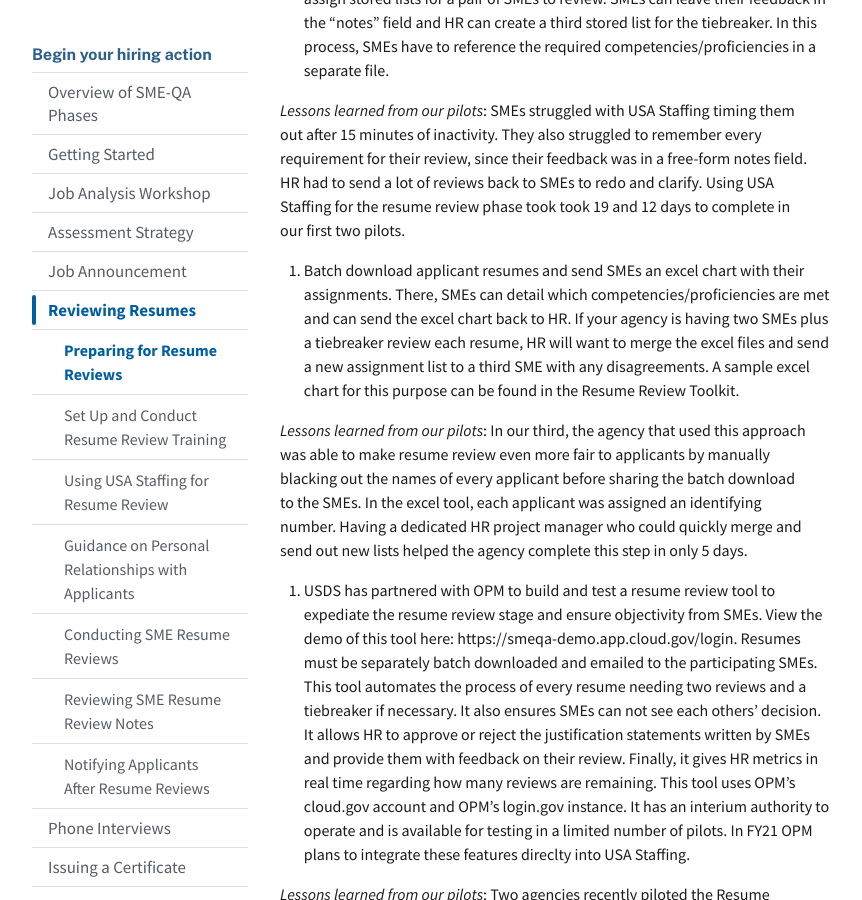
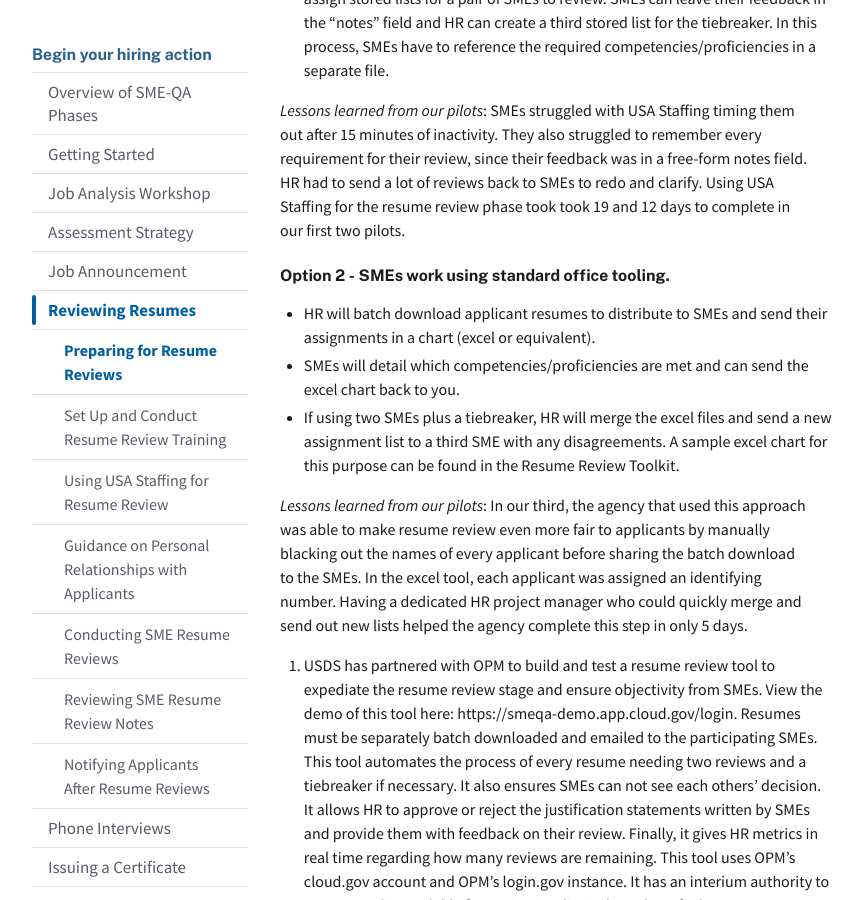
Before and after one commit to usds/SME-QA-Website, a Jekyll site: the page built from pages/phases/reviewing-resumes/prep.md, in a window 1280 px wide and 900 px high, scrolled down 1097 px. Shown: the whole window, without its empty margins (128-990 px from the left). Built offline with Jekyll 4.4.1, drawn with Linux system fonts in a browser that asks for light colours.

Commit message:
Update pages/phases/reviewing-resumes/prep.md
Co-authored-by: Will Slack <wslack@users.noreply.github.com>

```diff
--- a/pages/phases/reviewing-resumes/prep.md
+++ b/pages/phases/reviewing-resumes/prep.md
@@ -29,7 +29,10 @@ You will create talent acquisition system accounts for your SMEs to access resum
 
 *Lessons learned from our pilots*: SMEs struggled with USA Staffing timing them out after 15 minutes of inactivity.  They also struggled to remember every requirement for their review, since their feedback was in a free-form notes field. HR had to send a lot of reviews back to SMEs to redo and clarify. Using USA Staffing for the resume review phase took took 19 and 12 days to complete in our first two pilots.
 
-2.  Batch download applicant resumes and send SMEs an excel chart with their assignments. There, SMEs can detail which competencies/proficiencies are met and can send the excel chart back to HR. If your agency is having two SMEs plus a tiebreaker review each resume, HR will want to merge the excel files and send a new assignment list to a third SME with any disagreements.  A sample excel chart for this purpose can be found in the Resume Review Toolkit.
+#### Option 2 - SMEs work using standard office tooling.
+ - HR will batch download applicant resumes to distribute to SMEs and send their assignments in a chart (excel or equivalent).
+- SMEs will detail which competencies/proficiencies are met and can send the excel chart back to you.
+- If using two SMEs plus a tiebreaker, HR will merge the excel files and send a new assignment list to a third SME with any disagreements.  A sample excel chart for this purpose can be found in the Resume Review Toolkit.
 
 *Lessons learned from our pilots*:  In our third, the agency that used this approach was able to make resume review even more fair to applicants by manually blacking out the names of every applicant before sharing the batch download to the SMEs. In the excel tool, each applicant was assigned an identifying number. Having a dedicated HR project manager who could quickly merge and send out new lists helped the agency complete this step in only 5 days.
 
```
